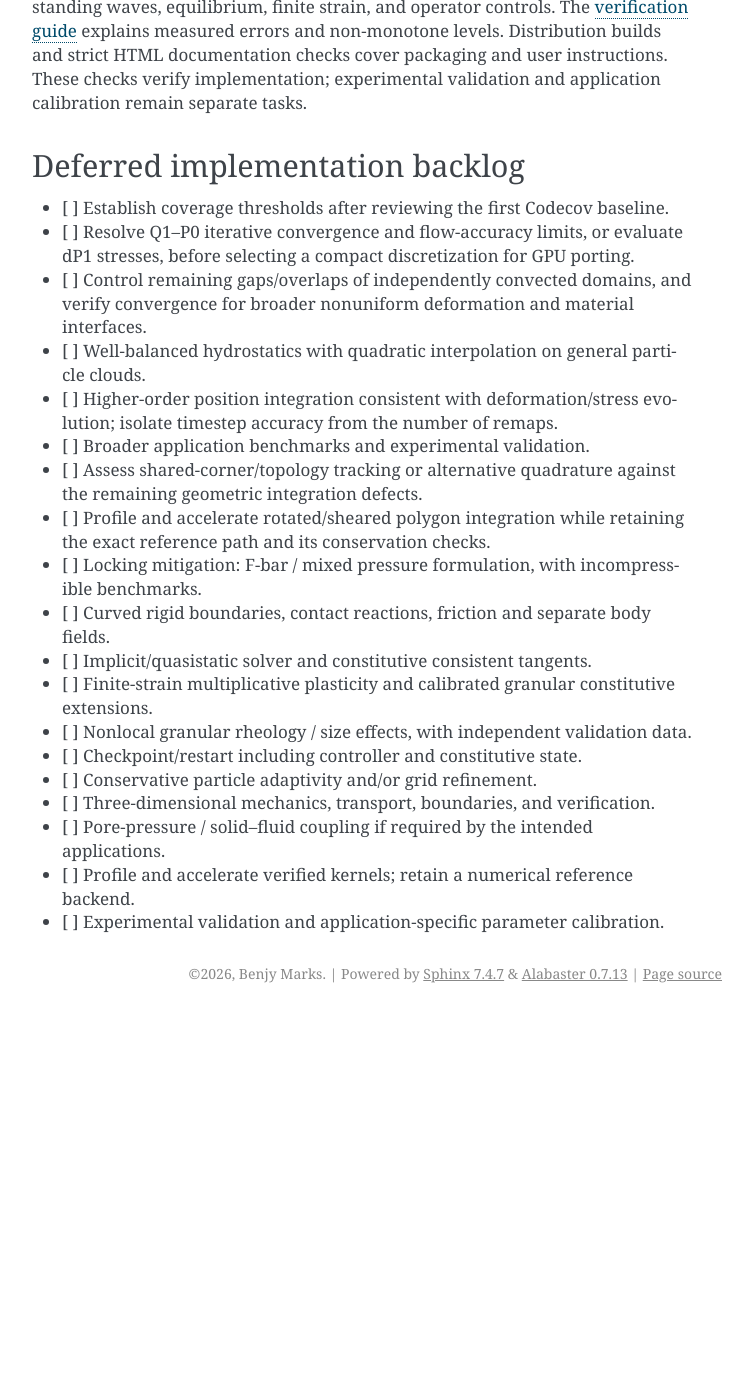
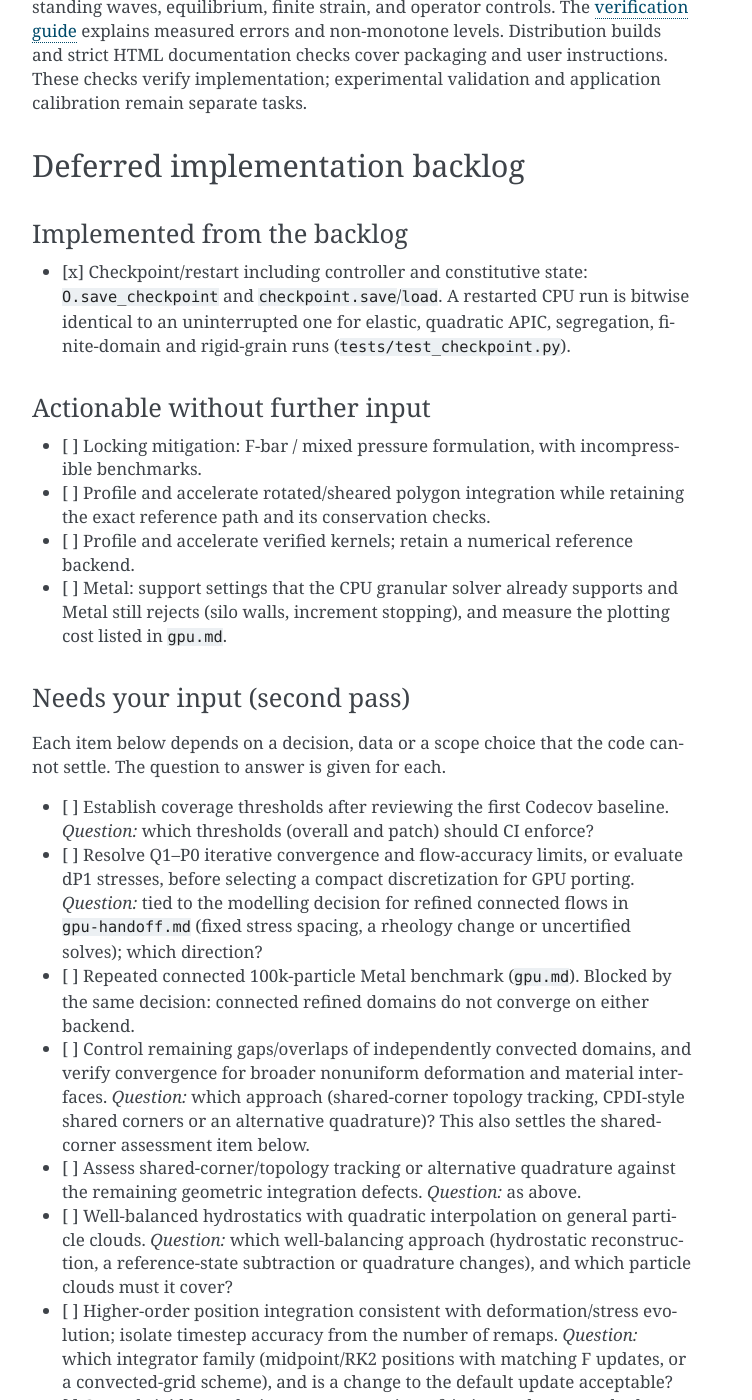
Before and after one commit to benjym/poly-mpm, a Sphinx documentation site: the page built from docs/implementation-todo.md, in a window 1280 px wide and 1400 px high, scrolled down 1904 px. Shown: the whole window, without its empty margins (388-1140 px from the left). Built offline with Sphinx 7.4.7, drawn with Linux system fonts in a browser that asks for light colours; before the commit the page ends 2917 px from its top, so only the background shows below that; some of the changed text lies outside the part shown.

Commit message:
Add checkpoint and restart, and split the backlog
checkpoint.save and checkpoint.load store and restore the evolving state of
P, the grid, every particle batch and the diagnostics; inputs, materials,
callbacks and controllers are rebuilt from the same input. O.save_checkpoint
writes data/checkpoint.pkl at each save time and at the end. The save
schedule now lives on P and advances without output too, so a restarted run
keeps it. A restarted CPU run is bitwise identical to an uninterrupted one for
elastic, quadratic APIC, segregation, finite-domain and rigid-grain runs with
one-sided and frictional walls; a Metal restart reproduced the frictional-wall
column exactly.

The deferred backlog is split into items implemented, items actionable
without further input, and items that need a decision, data or scope choice,
each with its question.

Co-Authored-By: Claude Opus 5.5 <noreply@anthropic.com>

```diff
--- a/docs/implementation-todo.md
+++ b/docs/implementation-todo.md
@@ -67,29 +67,70 @@ experimental validation and application calibration remain separate tasks.
 
 ## Deferred implementation backlog
 
+### Implemented from the backlog
+
+- [x] Checkpoint/restart including controller and constitutive state:
+      `O.save_checkpoint` and `checkpoint.save`/`load`. A restarted CPU run is
+      bitwise identical to an uninterrupted one for elastic, quadratic APIC,
+      segregation, finite-domain and rigid-grain runs (`tests/test_checkpoint.py`).
+
+### Actionable without further input
+
+- [ ] Locking mitigation: F-bar / mixed pressure formulation, with incompressible benchmarks.
+- [ ] Profile and accelerate rotated/sheared polygon integration while retaining
+      the exact reference path and its conservation checks.
+- [ ] Profile and accelerate verified kernels; retain a numerical reference backend.
+- [ ] Metal: support settings that the CPU granular solver already supports and
+      Metal still rejects (silo walls, increment stopping), and measure the
+      plotting cost listed in `gpu.md`.
+
+### Needs your input (second pass)
+
+Each item below depends on a decision, data or a scope choice that the code
+cannot settle. The question to answer is given for each.
+
 - [ ] Establish coverage thresholds after reviewing the first Codecov baseline.
+      *Question:* which thresholds (overall and patch) should CI enforce?
 - [ ] Resolve Q1–P0 iterative convergence and flow-accuracy limits, or evaluate
       dP1 stresses, before selecting a compact discretization for GPU porting.
-
+      *Question:* tied to the modelling decision for refined connected flows in
+      `gpu-handoff.md` (fixed stress spacing, a rheology change or uncertified
+      solves); which direction?
+- [ ] Repeated connected 100k-particle Metal benchmark (`gpu.md`). Blocked by the
+      same decision: connected refined domains do not converge on either backend.
 - [ ] Control remaining gaps/overlaps of independently convected domains, and
       verify convergence for broader nonuniform deformation and material interfaces.
-- [ ] Well-balanced hydrostatics with quadratic interpolation on general particle clouds.
-- [ ] Higher-order position integration consistent with deformation/stress evolution;
-      isolate timestep accuracy from the number of remaps.
+      *Question:* which approach (shared-corner topology tracking, CPDI-style
+      shared corners or an alternative quadrature)? This also settles the
+      shared-corner assessment item below.
+- [ ] Assess shared-corner/topology tracking or alternative quadrature against the
+      remaining geometric integration defects. *Question:* as above.
+- [ ] Well-balanced hydrostatics with quadratic interpolation on general particle
+      clouds. *Question:* which well-balancing approach (hydrostatic
+      reconstruction, a reference-state subtraction or quadrature changes), and
+      which particle clouds must it cover?
+- [ ] Higher-order position integration consistent with deformation/stress
+      evolution; isolate timestep accuracy from the number of remaps.
+      *Question:* which integrator family (midpoint/RK2 positions with matching
+      F updates, or a convected-grid scheme), and is a change to the default
+      update acceptable?
+- [ ] Curved rigid boundaries, contact reactions, friction and separate body
+      fields. Frictional and one-sided walls on the domain edges now exist.
+      *Question:* which geometries and body interactions are needed?
+- [ ] Implicit/quasistatic solver and constitutive consistent tangents.
+      *Question:* is this in scope, and for which materials?
+- [ ] Finite-strain multiplicative plasticity and calibrated granular
+      constitutive extensions. *Question:* which yield/flow laws, and which data
+      to calibrate against?
+- [ ] Nonlocal granular rheology / size effects, with independent validation
+      data. *Question:* which nonlocal model and which validation data?
+- [ ] Conservative particle adaptivity and/or grid refinement.
+      *Question:* splitting/merging, adaptive grids or both, and for which flows?
+- [ ] Three-dimensional mechanics, transport, boundaries, and verification.
+      *Question:* is 3D in scope?
+- [ ] Pore-pressure / solid–fluid coupling if required by the intended
+      applications. *Question:* do the applications need it?
 - [ ] Broader application benchmarks and experimental validation.
-- [ ] Assess shared-corner/topology tracking or alternative quadrature against the
-      remaining geometric integration defects.
-- [ ] Profile and accelerate rotated/sheared polygon integration while retaining
-      the exact reference path and its conservation checks.
-
-- [ ] Locking mitigation: F-bar / mixed pressure formulation, with incompressible benchmarks.
-- [ ] Curved rigid boundaries, contact reactions, friction and separate body fields.
-- [ ] Implicit/quasistatic solver and constitutive consistent tangents.
-- [ ] Finite-strain multiplicative plasticity and calibrated granular constitutive extensions.
-- [ ] Nonlocal granular rheology / size effects, with independent validation data.
-- [ ] Checkpoint/restart including controller and constitutive state.
-- [ ] Conservative particle adaptivity and/or grid refinement.
-- [ ] Three-dimensional mechanics, transport, boundaries, and verification.
-- [ ] Pore-pressure / solid–fluid coupling if required by the intended applications.
-- [ ] Profile and accelerate verified kernels; retain a numerical reference backend.
+      *Question:* which applications and data sets?
 - [ ] Experimental validation and application-specific parameter calibration.
+      *Question:* as above.
--- a/docs/troubleshooting.rst
+++ b/docs/troubleshooting.rst
@@ -61,7 +61,8 @@ A run appears to take forever
     Check ``dt``, ``t_f``, and plot frequency in the input. Some examples
     request millions of steps. Start with ``run(..., max_steps=100, output=False)``.
     The CLI has no generic duration or maximum-step switch. Ctrl-C interrupts a
-    run but does not create a restart checkpoint or guarantee end callbacks run.
+    run and does not guarantee end callbacks run; set ``O.save_checkpoint`` to
+    keep a restart file from the last save time (see :doc:`outputs`).
 
 A Matplotlib cache warning appears
     Matplotlib needs a writable cache/config directory. If your home directory
--- a/initialise.py
+++ b/initialise.py
@@ -233,6 +233,7 @@ def prepare(P, mode="simulation"):
         "save_density",
         "save_u",
         "save_phi_MP",
+        "save_checkpoint",
     ):
         defaults(P.O, **{name: False})
     defaults(P.O, save_diagnostics=True)
--- a/pyproject.toml
+++ b/pyproject.toml
@@ -42,7 +42,7 @@ docs = ["sphinx>=8.2", "myst-parser>=4"]
 poly-mpm = "MPM:main"
 
 [tool.setuptools]
-py-modules = ["MPM", "initialise", "grid", "particles", "constit", "transfers", "integrators", "plotting", "interpolation", "kinematics", "diagnostics", "stability", "quadrature", "granular", "granular_mixed"]
+py-modules = ["MPM", "initialise", "grid", "particles", "constit", "transfers", "integrators", "plotting", "interpolation", "kinematics", "diagnostics", "stability", "quadrature", "granular", "granular_mixed", "checkpoint"]
 
 [tool.setuptools.packages.find]
 include = ["inputs", "mpm_gpu", "mpm_gpu.*"]
```
Also changed, not shown: other parts of docs/troubleshooting.rst (+1 -1 lines), MPM.py (+16 -7 lines), README.md (+2 -2 lines), checkpoint.py (added, +87 -0 lines), docs/features.md (+4 -2 lines), docs/outputs.rst (+25 -3 lines), 1 other file.
